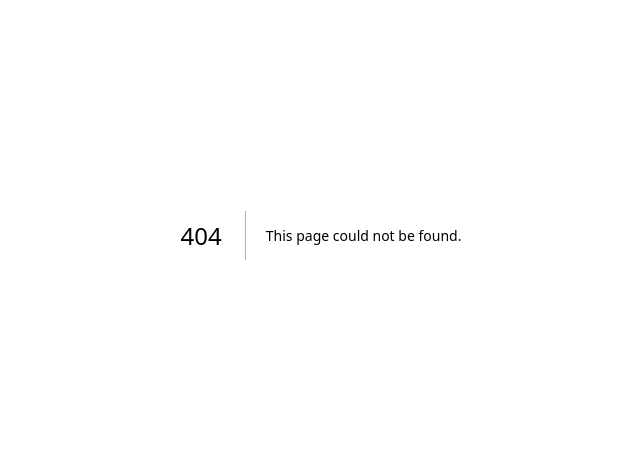
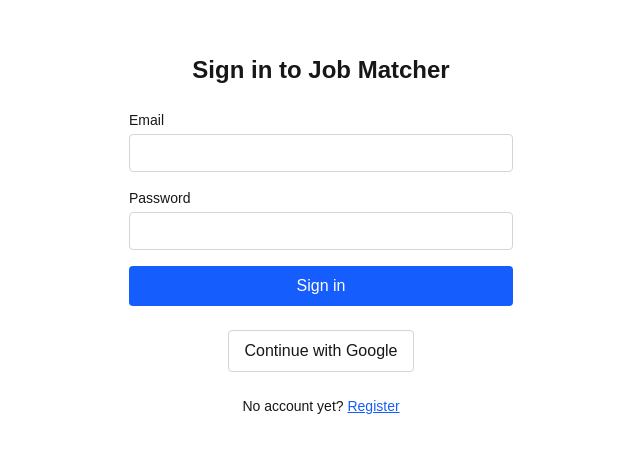
Before and after one commit to farzah14/WorkersAI, a Next.js app in the folder apps/web/: page /login in a window 1280 px wide. Before the commit this address had no page. Shown: the part 165-618 px from the top of the page, without its empty margins (319-959 px from the left). Built offline with nearby package versions, Linux system fonts and the light colour scheme.

Commit message:
feat: add Supabase authentication flows

```diff
--- /dev/null
+++ b/apps/web/app/(auth)/actions.ts
@@ -0,0 +1,34 @@
+"use server";
+import { headers } from "next/headers";
+import { redirect } from "next/navigation";
+import { createClient } from "@/lib/supabase/server";
+
+export async function signIn(formData: FormData) {
+  const supabase = await createClient();
+  const email = String(formData.get("email") ?? "");
+  const password = String(formData.get("password") ?? "");
+  const { error } = await supabase.auth.signInWithPassword({ email, password });
+  if (error) redirect("/login?error=invalid_credentials");
+  redirect("/dashboard");
+}
+
+export async function signUp(formData: FormData) {
+  const supabase = await createClient();
+  const email = String(formData.get("email") ?? "");
+  const password = String(formData.get("password") ?? "");
+  const { error } = await supabase.auth.signUp({ email, password });
+  if (error) redirect("/register?error=signup_failed");
+  redirect("/dashboard");
+}
+
+export async function signInWithGoogle() {
+  const supabase = await createClient();
+  const headerStore = await headers();
+  const origin = headerStore.get("origin") ?? process.env.NEXT_PUBLIC_APP_URL!;
+  const { data, error } = await supabase.auth.signInWithOAuth({
+    provider: "google",
+    options: { redirectTo: `${origin}/auth/callback` },
+  });
+  if (error || !data.url) redirect("/login?error=oauth_failed");
+  redirect(data.url);
+}
--- /dev/null
+++ b/apps/web/app/(auth)/login/page.tsx
@@ -0,0 +1,48 @@
+import Link from "next/link";
+import { signIn, signInWithGoogle } from "../actions";
+
+export default async function LoginPage({ searchParams }: { searchParams: Promise<{ error?: string }> }) {
+  const { error } = await searchParams;
+  return (
+    <main className="flex min-h-screen flex-col items-center justify-center gap-6 p-8">
+      <h1 className="text-2xl font-semibold">Sign in to Job Matcher</h1>
+      {error && <p className="text-sm text-red-600">Sign-in failed. Please try again.</p>}
+      <form action={signIn} className="flex w-full max-w-sm flex-col gap-4">
+        <label className="flex flex-col gap-1 text-sm">
+          Email
+          <input
+            name="email"
+            type="email"
+            required
+            autoComplete="email"
+            className="rounded border border-gray-300 px-3 py-2"
+          />
+        </label>
+        <label className="flex flex-col gap-1 text-sm">
+          Password
+          <input
+            name="password"
+            type="password"
+            required
+            autoComplete="current-password"
+            className="rounded border border-gray-300 px-3 py-2"
+          />
+        </label>
+        <button type="submit" className="rounded bg-blue-600 px-4 py-2 text-white hover:bg-blue-700">
+          Sign in
+        </button>
+      </form>
+      <form action={signInWithGoogle}>
+        <button type="submit" className="rounded border border-gray-300 px-4 py-2 hover:bg-gray-50">
+          Continue with Google
+        </button>
+      </form>
+      <p className="text-sm">
+        No account yet?{" "}
+        <Link href="/register" className="text-blue-600 underline">
+          Register
+        </Link>
+      </p>
+    </main>
+  );
+}
--- /dev/null
+++ b/apps/web/app/(auth)/register/page.tsx
@@ -0,0 +1,49 @@
+import Link from "next/link";
+import { signInWithGoogle, signUp } from "../actions";
+
+export default async function RegisterPage({ searchParams }: { searchParams: Promise<{ error?: string }> }) {
+  const { error } = await searchParams;
+  return (
+    <main className="flex min-h-screen flex-col items-center justify-center gap-6 p-8">
+      <h1 className="text-2xl font-semibold">Create your account</h1>
+      {error && <p className="text-sm text-red-600">Registration failed. Please try again.</p>}
+      <form action={signUp} className="flex w-full max-w-sm flex-col gap-4">
+        <label className="flex flex-col gap-1 text-sm">
+          Email
+          <input
+            name="email"
+            type="email"
+            required
+            autoComplete="email"
+            className="rounded border border-gray-300 px-3 py-2"
+          />
+        </label>
+        <label className="flex flex-col gap-1 text-sm">
+          Password
+          <input
+            name="password"
+            type="password"
+            required
+            minLength={6}
+            autoComplete="new-password"
+            className="rounded border border-gray-300 px-3 py-2"
+          />
+        </label>
+        <button type="submit" className="rounded bg-blue-600 px-4 py-2 text-white hover:bg-blue-700">
+          Register
+        </button>
+      </form>
+      <form action={signInWithGoogle}>
+        <button type="submit" className="rounded border border-gray-300 px-4 py-2 hover:bg-gray-50">
+          Continue with Google
+        </button>
+      </form>
+      <p className="text-sm">
+        Already have an account?{" "}
+        <Link href="/login" className="text-blue-600 underline">
+          Sign in
+        </Link>
+      </p>
+    </main>
+  );
+}
--- /dev/null
+++ b/apps/web/app/auth/callback/route.ts
@@ -0,0 +1,11 @@
+import { NextResponse } from "next/server";
+import { createClient } from "@/lib/supabase/server";
+
+export async function GET(request: Request) {
+  const url = new URL(request.url);
+  const code = url.searchParams.get("code");
+  if (!code) return NextResponse.redirect(new URL("/login?error=oauth_callback", url.origin));
+  const supabase = await createClient();
+  const { error } = await supabase.auth.exchangeCodeForSession(code);
+  return NextResponse.redirect(new URL(error ? "/login?error=oauth_callback" : "/dashboard", url.origin));
+}
--- /dev/null
+++ b/apps/web/app/dashboard/page.tsx
@@ -0,0 +1,8 @@
+export default function DashboardPage() {
+  return (
+    <main className="flex min-h-screen flex-col items-center justify-center gap-4 p-8">
+      <h1 className="text-2xl font-semibold">Dashboard</h1>
+      <p className="text-gray-600">Your CV and job matches will appear here.</p>
+    </main>
+  );
+}
--- /dev/null
+++ b/apps/web/lib/auth/routes.ts
@@ -0,0 +1,4 @@
+const protectedPrefixes = ["/dashboard", "/cvs", "/jobs", "/exports", "/settings"];
+export function requiresAuth(pathname: string): boolean {
+  return protectedPrefixes.some((prefix) => pathname === prefix || pathname.startsWith(`${prefix}/`));
+}
--- /dev/null
+++ b/apps/web/lib/supabase/client.ts
@@ -0,0 +1,7 @@
+import { createBrowserClient } from "@supabase/ssr";
+export function createClient() {
+  return createBrowserClient(
+    process.env.NEXT_PUBLIC_SUPABASE_URL!,
+    process.env.NEXT_PUBLIC_SUPABASE_PUBLISHABLE_KEY!,
+  );
+}
--- /dev/null
+++ b/apps/web/lib/supabase/proxy.ts
@@ -0,0 +1,28 @@
+import { createServerClient } from "@supabase/ssr";
+import { NextResponse, type NextRequest } from "next/server";
+import { requiresAuth } from "@/lib/auth/routes";
+
+export async function updateSession(request: NextRequest) {
+  let response = NextResponse.next({ request });
+  const supabase = createServerClient(
+    process.env.NEXT_PUBLIC_SUPABASE_URL!,
+    process.env.NEXT_PUBLIC_SUPABASE_PUBLISHABLE_KEY!,
+    {
+      cookies: {
+        getAll: () => request.cookies.getAll(),
+        setAll(cookiesToSet) {
+          cookiesToSet.forEach(({ name, value }) => request.cookies.set(name, value));
+          response = NextResponse.next({ request });
+          cookiesToSet.forEach(({ name, value, options }) => response.cookies.set(name, value, options));
+        },
+      },
+    },
+  );
+  const { data: { user } } = await supabase.auth.getUser();
+  if (!user && requiresAuth(request.nextUrl.pathname)) {
+    const url = request.nextUrl.clone();
+    url.pathname = "/login";
+    return NextResponse.redirect(url);
+  }
+  return response;
+}
--- /dev/null
+++ b/apps/web/lib/supabase/server.ts
@@ -0,0 +1,24 @@
+import { createServerClient } from "@supabase/ssr";
+import { cookies } from "next/headers";
+
+export async function createClient() {
+  const cookieStore = await cookies();
+  return createServerClient(
+    process.env.NEXT_PUBLIC_SUPABASE_URL!,
+    process.env.NEXT_PUBLIC_SUPABASE_PUBLISHABLE_KEY!,
+    {
+      cookies: {
+        getAll() {
+          return cookieStore.getAll();
+        },
+        setAll(cookiesToSet) {
+          try {
+            cookiesToSet.forEach(({ name, value, options }) => cookieStore.set(name, value, options));
+          } catch {
+            // Server Components cannot always mutate cookies; proxy refresh handles it.
+          }
+        },
+      },
+    },
+  );
+}
--- /dev/null
+++ b/apps/web/proxy.ts
@@ -0,0 +1,10 @@
+import type { NextRequest } from "next/server";
+import { updateSession } from "@/lib/supabase/proxy";
+
+export async function proxy(request: NextRequest) {
+  return updateSession(request);
+}
+
+export const config = {
+  matcher: ["/((?!_next/static|_next/image|favicon.ico|.*\\.(?:svg|png|jpg|jpeg|gif|webp)$).*)"],
+};
```
Also changed, not shown: 1 other file (tests, documents, lock files or other folders).
